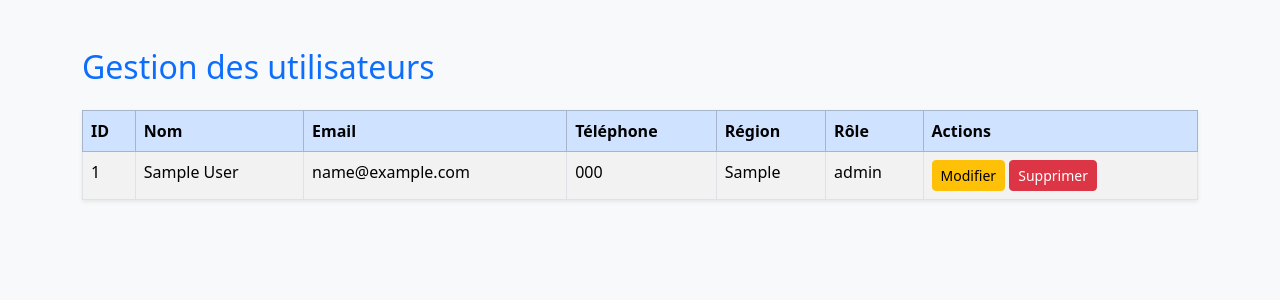
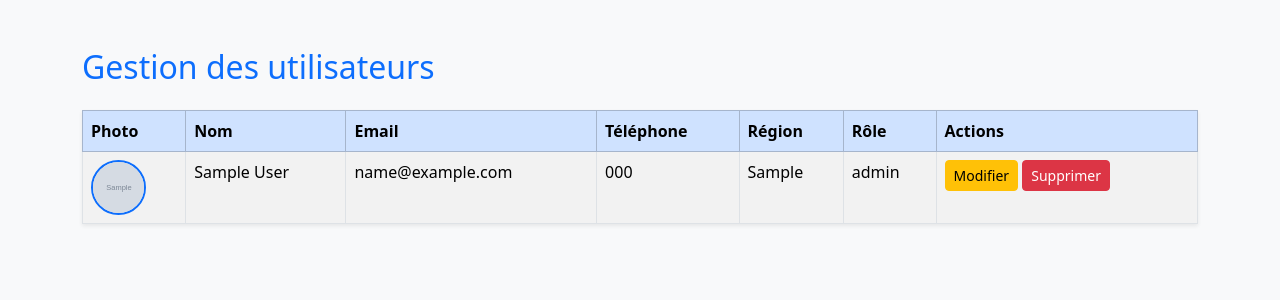
Before and after one commit to YoussefMamlouk25/AidConnect, a PHP site: page /users.php in a window 1280 px wide. Shown: the top 300 px of the page. Run offline with PHP 8.4, Linux system fonts and the light colour scheme; the visitor is signed in with stand-in values (Sample User, id 1); tables that the repository leaves empty or names only in its code hold one stand-in row (values such as "Sample post"); grey boxes marked "Sample" are stand-in pictures.

Commit message:
l admin ynajm ychouf tsawer el users

```diff
--- a/View/backoffice/users.php
+++ b/View/backoffice/users.php
@@ -17,6 +17,16 @@ $users = $stmt->fetchAll(PDO::FETCH_ASSOC);
     <meta charset="UTF-8">
     <title>Gestion des utilisateurs - Admin</title>
     <link href="https://cdn.jsdelivr.net/npm/bootstrap@5.3.3/dist/css/bootstrap.min.css" rel="stylesheet">
+
+    <style>
+        .pfp {
+            width: 55px;
+            height: 55px;
+            border-radius: 50%;
+            object-fit: cover;
+            border: 2px solid #0d6efd;
+        }
+    </style>
 </head>
 
 <body class="bg-light">
@@ -28,7 +38,7 @@ $users = $stmt->fetchAll(PDO::FETCH_ASSOC);
     <table class="table table-bordered table-striped shadow-sm">
         <thead class="table-primary">
             <tr>
-                <th>ID</th>
+                <th>Photo</th>
                 <th>Nom</th>
                 <th>Email</th>
                 <th>Téléphone</th>
@@ -40,14 +50,32 @@ $users = $stmt->fetchAll(PDO::FETCH_ASSOC);
 
         <tbody>
             <?php foreach ($users as $u): ?>
+
+                <?php
+                    // PROFILE PIC PATH
+                    if (!empty($u['profile_pic'])) {
+                        // Example: uploads/profile/user_7_1764515787.png
+                        $pic = "../../" . $u['profile_pic'];
+                    } else {
+                        // Default picture
+                        $pic = "../frontoffice/assets/default_profile.png";
+                    }
+                ?>
+
                 <tr>
-                    <td><?= $u['id_user'] ?></td>
+
+                    <!-- PROFILE PIC -->
+                    <td>
+                        <img src="<?= $pic ?>" class="pfp">
+                    </td>
+
                     <td><?= htmlspecialchars($u['name']) ?></td>
                     <td><?= htmlspecialchars($u['email']) ?></td>
                     <td><?= htmlspecialchars($u['tel']) ?></td>
                     <td><?= htmlspecialchars($u['region']) ?></td>
                     <td><?= htmlspecialchars($u['role']) ?></td>
 
+                    <!-- ACTION BUTTONS -->
                     <td>
                         <a href="edit_user.php?id=<?= $u['id_user'] ?>"
                            class="btn btn-sm btn-warning">Modifier</a>
@@ -56,6 +84,7 @@ $users = $stmt->fetchAll(PDO::FETCH_ASSOC);
                            onclick="return confirm('Supprimer cet utilisateur ?')"
                            class="btn btn-sm btn-danger">Supprimer</a>
                     </td>
+
                 </tr>
             <?php endforeach; ?>
         </tbody>
```
